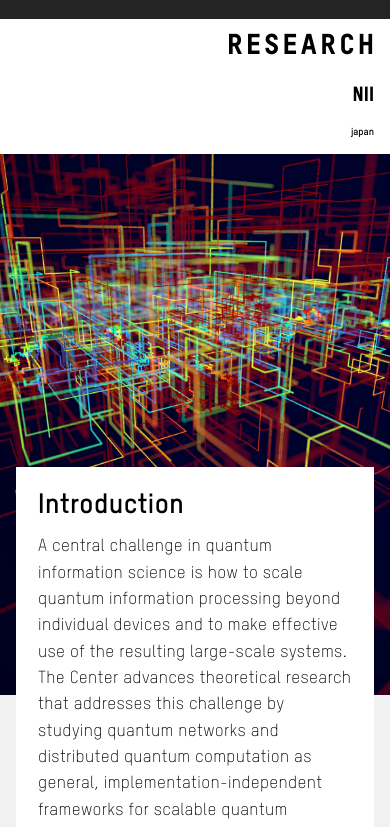
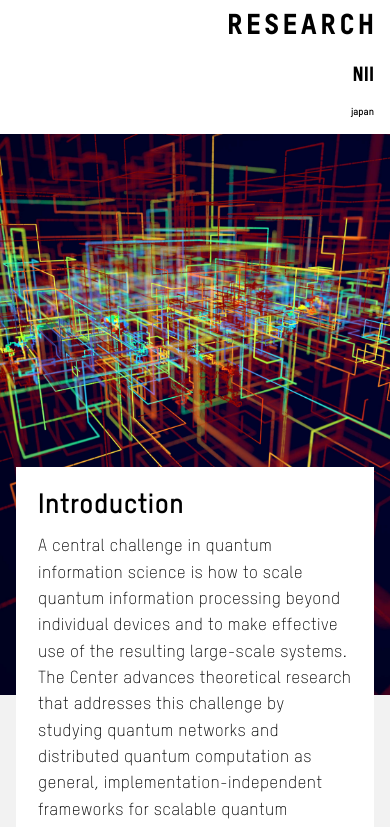
Before and after one commit to quantum-center-nii/qic-website-ver2, a plain HTML site: page research.html in a window 390 px wide. Shown: the part 65-892 px from the top of the page. Drawn offline with Linux system fonts and the light colour scheme.

Commit message:
Update index_good_for_mobile.css

```diff
--- a/css/index_good_for_mobile.css
+++ b/css/index_good_for_mobile.css
@@ -28,7 +28,7 @@ ul, li { list-style: none; }
 
 /* ---------- Variables ---------- */
 :root{
-  --nav-h: 84px;
+  --nav-h: 64px;
   --pad: 16px;
   --card-max: 520px;
 
```
